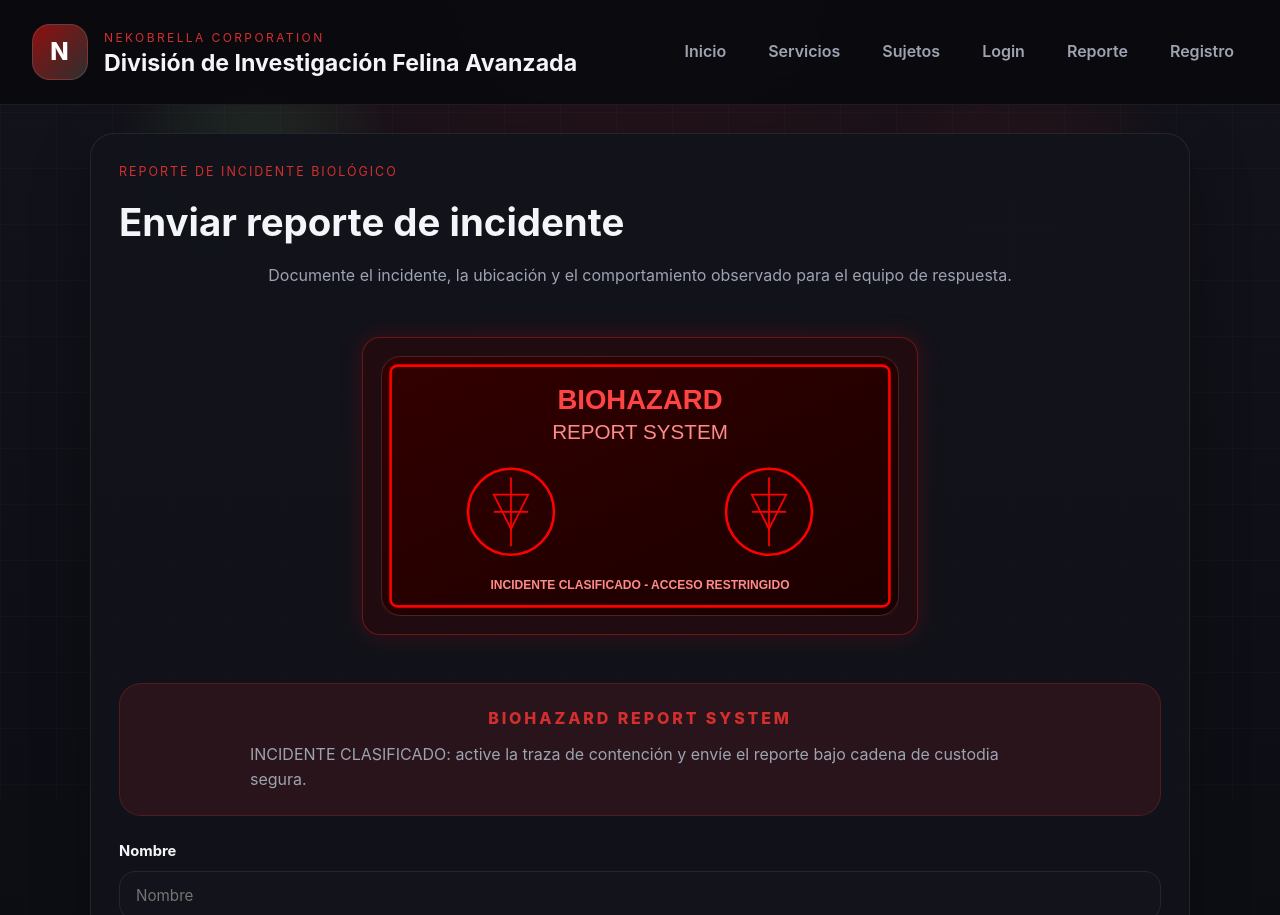
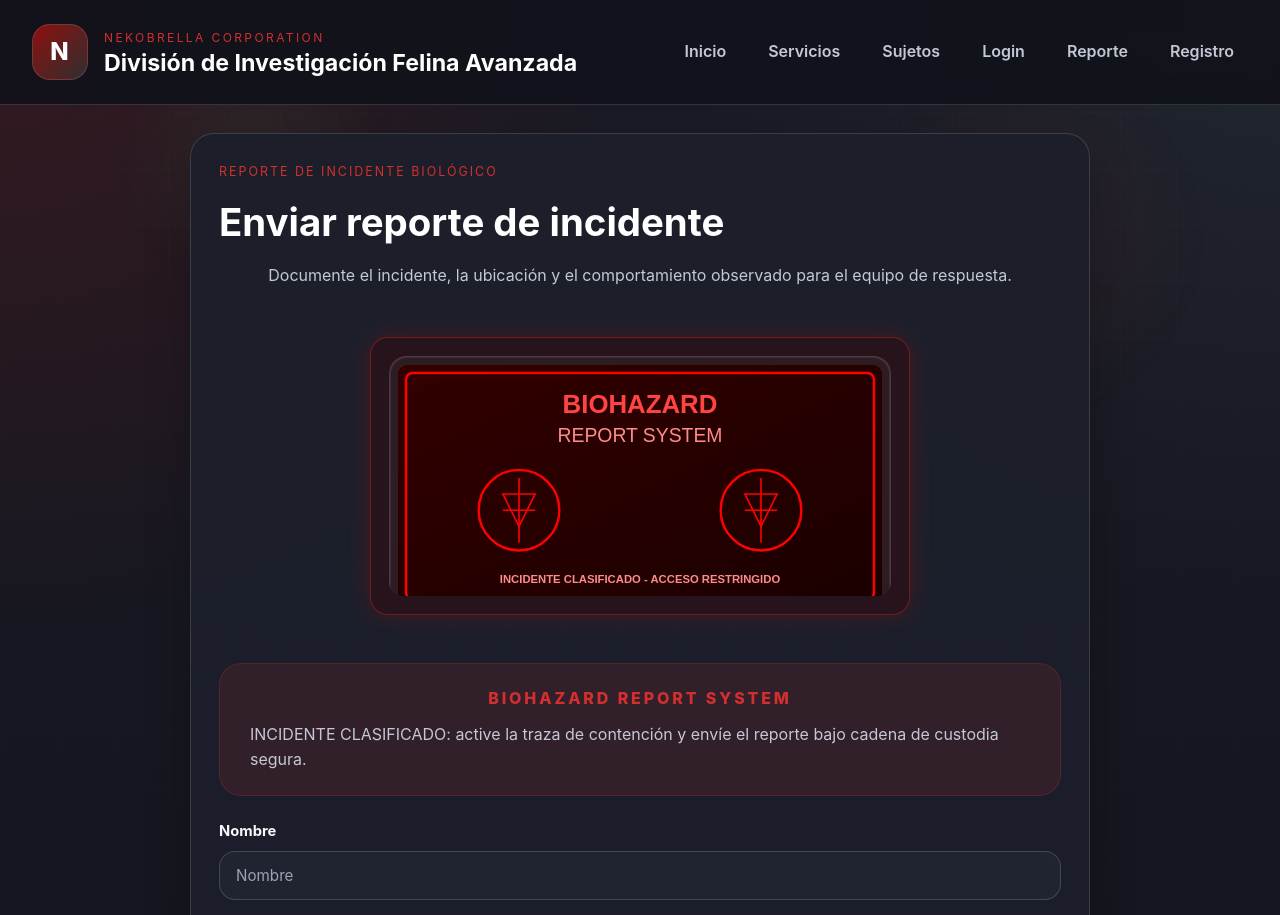
Before and after one commit to AyleenMartinez/proyectoProgramacionWeb, a website: page public/pages/reporte.html in a window 1280 px wide. Shown: the top 915 px of the page. Drawn offline with Linux system fonts and the light colour scheme.

```diff
--- a/public/css/style.css
+++ b/public/css/style.css
@@ -905,6 +905,167 @@ footer {
     color: #ff6b6b;
 }
 
+
+
+
+
+
+/* ===============================
+   AJUSTE VISUAL FINAL
+   Tema oscuro más suave
+   =============================== */
+
+:root {
+    --bg: #15151d;
+    --surface: #1d202b;
+    --surface-strong: #252936;
+    --text: #f7f7fa;
+    --muted: #c4c8d4;
+    --border: rgba(255, 255, 255, 0.14);
+    --panel: rgba(29, 32, 43, 0.96);
+}
+
+/* Fondo menos negro y más legible */
+body {
+    background:
+        radial-gradient(circle at top left, rgba(180, 16, 16, 0.18), transparent 32%),
+        radial-gradient(circle at top right, rgba(90, 120, 120, 0.12), transparent 30%),
+        linear-gradient(180deg, #1a1b25 0%, #11121a 100%);
+}
+
+/* Baja un poco la oscuridad del grid de fondo */
+body::before {
+    opacity: 0.55;
+}
+
+/* Header menos pesado */
+.header-principal {
+    background: rgba(18, 19, 27, 0.94);
+    border-bottom: 1px solid rgba(255, 255, 255, 0.14);
+}
+
+/* Tarjetas y paneles más claros */
+.hero,
+.hero-panel,
+.monitor-card,
+.servicio-card,
+.sujeto-card,
+.bloque-formulario,
+.monitor-summary,
+.monitor-display,
+.respuesta-servidor {
+    background: rgba(29, 32, 43, 0.96);
+    border: 1px solid rgba(255, 255, 255, 0.14);
+    box-shadow: 0 18px 45px rgba(0, 0, 0, 0.22);
+}
+
+/* Inputs más visibles */
+input,
+select,
+textarea {
+    background: #202330;
+    color: var(--text);
+    border: 1px solid rgba(255, 255, 255, 0.16);
+}
+
+input::placeholder,
+textarea::placeholder {
+    color: #9da3b5;
+}
+
+input:focus,
+select:focus,
+textarea:focus {
+    border-color: rgba(255, 90, 90, 0.75);
+    box-shadow: 0 0 0 3px rgba(255, 60, 60, 0.16);
+}
+
+/* Textos secundarios más legibles */
+p,
+section p,
+.hero-copy p,
+.panel-copy p,
+.monitor-note,
+.monitor-data,
+.sujeto-lineas,
+.servicio-card p,
+.sujeto-card p {
+    color: #c4c8d4;
+}
+
+/* Títulos con más contraste */
+h1,
+h2,
+h3 {
+    color: #ffffff;
+}
+
+/* Botones más vivos */
+.boton-prioritario,
+.boton-envio,
+.boton-respuesta,
+button {
+    background: linear-gradient(135deg, #e23b3b, #b81414);
+    box-shadow: 0 0 18px rgba(226, 59, 59, 0.25);
+}
+
+/* Botón secundario más visible */
+.boton-secundario {
+    background: rgba(255, 255, 255, 0.09);
+    border: 1px solid rgba(255, 255, 255, 0.16);
+}
+
+/* Imágenes más integradas */
+img {
+    max-width: 100%;
+    height: auto;
+}
+
+.servicio-card img,
+.sujeto-card img,
+.hero img,
+.reporte-visual img {
+    background: rgba(255, 255, 255, 0.04);
+    border-radius: 18px;
+    border: 1px solid rgba(255, 255, 255, 0.14);
+    padding: 8px;
+}
+
+/* Evita que los SVG gigantes rompan la página */
+.reporte-imagen,
+.sujeto-img,
+.servicio-img,
+.hero-img {
+    width: 100%;
+    max-height: 240px;
+    object-fit: contain;
+}
+
+/* Formularios más respirables */
+.bloque-formulario {
+    max-width: 900px;
+    margin-left: auto;
+    margin-right: auto;
+}
+
+/* Contadores */
+.contador-idea {
+    color: #ff8a8a;
+}
+
+.contador-ok {
+    color: #73ff9d;
+}
+
+.contador-error {
+    color: #ff8a8a;
+}
+
+
+
+
+
+
 @media (max-width: 980px) {
     .hero,
     .cards-grid,
```
Also changed, not shown: server.js (+78 -100 lines), README.md.
